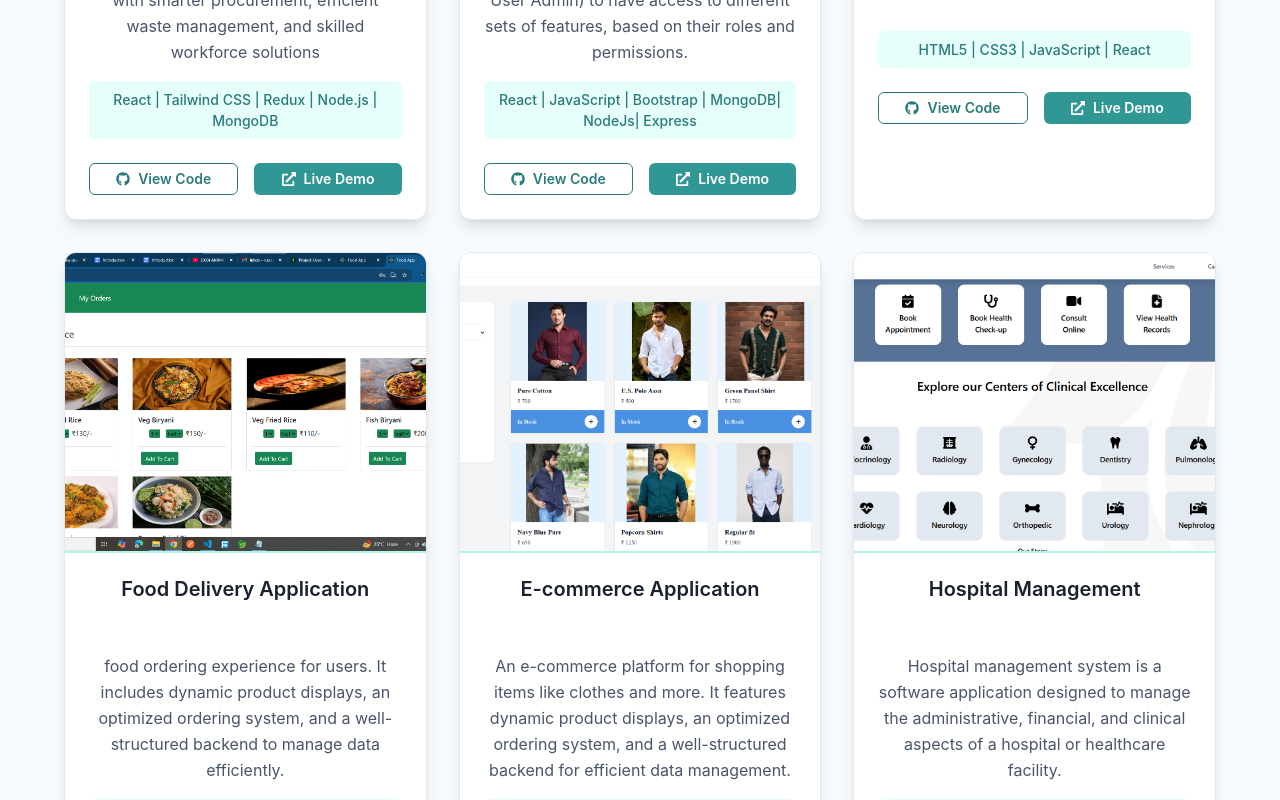
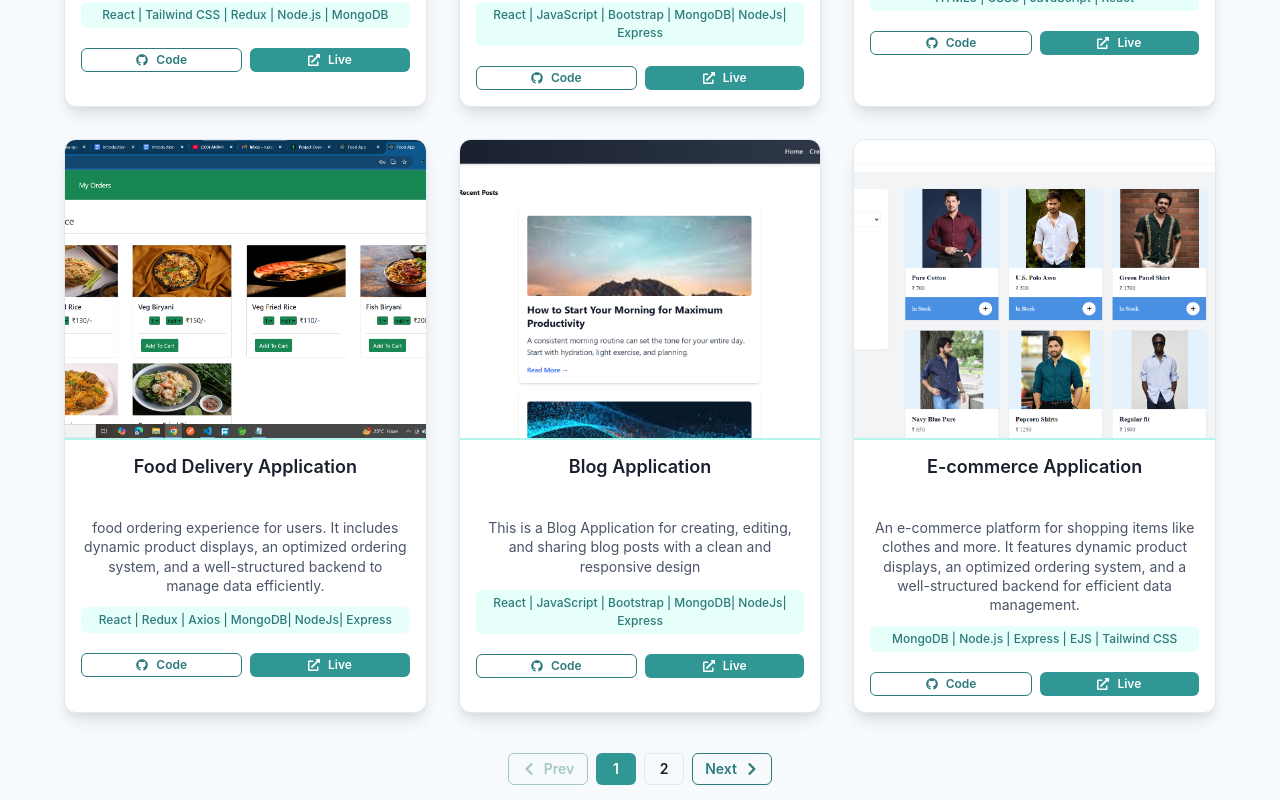
Before and after one commit to RupeshSahu969/RupeshSahu969.github.io, a React (Create React App) app: page / in a window 1280 px wide. Shown: the part 3920-4720 px from the top of the page. Built offline with nearby package versions, Linux system fonts and the light colour scheme.

Commit message:
add this new project

```diff
--- a/src/componants/Project.jsx
+++ b/src/componants/Project.jsx
@@ -10,8 +10,9 @@ import {
   Button,
   useBreakpointValue,
 } from "@chakra-ui/react";
+import { useState } from "react";
 import { FaExternalLinkAlt, FaGithub } from "react-icons/fa";
-
+import { FaChevronLeft, FaChevronRight } from "react-icons/fa";
 const projectImages = {
   smegrid: require("./Assets/smegridpro1.png"),
   dashboard: require("./Assets/tyre_management.png"),
@@ -27,6 +28,8 @@ const projectImages = {
   quiz: require("./Assets/quiz.png"),
   ecommarce_bacend:require("./Assets/ecommarce_bacend.png"),
   bloager:require("./Assets/blaog.png"),
+  myblog:require("./Assets/myblogaapplication.png"),
+  aidetection:require("./Assets/aidetection.png")
 };
 
 const Project = () => {
@@ -66,6 +69,14 @@ const Project = () => {
       code: "#",
       live: "#",
     },
+      {
+      title: "Blog Application",
+      image: projectImages.myblog,
+      description: "This is a Blog Application for creating, editing, and sharing blog posts with a clean and responsive design",
+      tech: "React | JavaScript | Bootstrap | MongoDB| NodeJs| Express",
+      code: "https://github.com/RupeshSahu969/Blog_Add",
+      live: "https://ornate-chimera-2df085.netlify.app/",
+    },
      {
   title: "E-commerce Application",
   image: projectImages.ecommarce_bacend,
@@ -83,15 +94,7 @@ const Project = () => {
       code: "https://github.com/RupeshSahu969/hospital_managements",
       live: "https://hospitalnewdatamananegments.netlify.app/",
     },
-    {
-  title: "Blogger",
-  image: projectImages.bloager,
-  description: "A full-featured blog management system allowing users to create, edit, delete, and comment on posts. Includes user authentication and dynamic content rendering using EJS.",
-  tech: "MongoDB | Node.js | Express | EJS | Bootstrap CSS",
-  code: "https://myblogger-application.onrender.com/",
-  live: "https://myblogger-application.onrender.com/",
-}
-,
+
     {
       title: "TATA 1mg Clone",
       image: projectImages.tata,
@@ -124,6 +127,15 @@ const Project = () => {
       code: "https://github.com/mdnasirdmt/fab-bag-clone-again",
       live: "https://fantastic-squirrel-8ca900.netlify.app/",
     },
+      {
+  title: "Application Social Media Blogger",
+  image: projectImages.bloager,
+  description: "A full-featured blog management system allowing users to create, edit, delete, and comment on posts. Includes user authentication and dynamic content rendering using EJS.",
+  tech: "MongoDB | Node.js | Express | EJS | Bootstrap CSS",
+  code: "https://myblogger-application.onrender.com/",
+  live: "https://myblogger-application.onrender.com/",
+}
+,
     {
       title: "POPAT Namkeen",
       image: projectImages.popart1,
@@ -148,7 +160,32 @@ const Project = () => {
       code: "https://github.com/RupeshSahu969/QuizzApp-javasccript",
       live: "https://lively-kleicha-dca27e.netlify.app/",
     },
+    {
+  title: "Thief Detection Alarm",
+  image: projectImages.aidetection,
+  description: "An AI-powered thief detection system that triggers an alarm when suspicious activity is detected using a webcam. Built with Next.js and integrated with real-time video processing for proactive security monitoring.",
+  tech: "Next.js",
+  code: "https://github.com/RupeshSahu969/Thief-Detection-Alarm",
+  live: "https://aidetectionapplication.netlify.app/"
+}
+,
   ];
+
+
+  const itemsPerPage = 6;
+  const [currentPage, setCurrentPage] = useState(1);
+  const totalPages = Math.ceil(projects.length / itemsPerPage);
+
+  // Get current page projects
+  const currentProjects = projects.slice(
+    (currentPage - 1) * itemsPerPage,
+    currentPage * itemsPerPage
+  );
+
+  const handlePageChange = (pageNumber) => {
+    setCurrentPage(pageNumber);
+    window.scrollTo({ top: 0, behavior: "smooth" }); // scroll to top on page change
+  };
 
   return (
     <Box id="projects" py={16} px={{ base: 4, md: 8, lg: 16 }} bg="gray.50">
@@ -174,7 +211,7 @@ const Project = () => {
       </Box>
 
       <SimpleGrid columns={columns} spacing={8} maxW="1400px" mx="auto">
-        {projects.map((project, index) => (
+        {currentProjects.map((project, index) => (
           <Box
             key={index}
             borderWidth="1px"
@@ -206,69 +243,105 @@ const Project = () => {
               />
             </Box>
 
-            <Stack p={6} spacing={4}>
+            <Stack p={4} spacing={3}>
               <Heading
                 as="h3"
-                fontSize="xl"
+                fontSize="lg"
                 fontWeight="semibold"
                 color="gray.800"
-                minH="60px"
+                minH="50px"
               >
                 {project.title}
               </Heading>
 
-              <Text
-                fontSize="md"
-                color="gray.600"
-                lineHeight="tall"
-                minH="80px"
-              >
+              <Text fontSize="sm" color="gray.600" lineHeight="short" minH="60px">
                 {project.description}
               </Text>
 
               <Text
-                fontSize="sm"
+                fontSize="xs"
                 color="teal.600"
                 fontWeight="medium"
                 bg="teal.50"
-                p={2}
+                p={1}
                 borderRadius="md"
               >
                 {project.tech}
               </Text>
 
-              <Flex gap={4} mt={2}>
+              <Flex gap={2} mt={2}>
                 <Button
                   as="a"
                   href={project.code}
                   target="_blank"
                   rel="noopener noreferrer"
-                  size="sm"
+                  size="xs"
                   colorScheme="teal"
                   variant="outline"
                   leftIcon={<FaGithub />}
                   flex="1"
                   _hover={{ bg: "teal.50" }}
                 >
-                  View Code
+                  Code
                 </Button>
                 <Button
                   as="a"
                   href={project.live}
                   target="_blank"
                   rel="noopener noreferrer"
-                  size="sm"
+                  size="xs"
                   colorScheme="teal"
                   leftIcon={<FaExternalLinkAlt />}
                   flex="1"
                 >
-                  Live Demo
+                  Live
                 </Button>
               </Flex>
             </Stack>
           </Box>
         ))}
       </SimpleGrid>
+
+      {/* Pagination Controls */}
+     <Flex mt={10} justify="center" gap={2} alignItems="center" flexWrap="wrap">
+  <Button
+    size="sm"
+    onClick={() => currentPage > 1 && handlePageChange(currentPage - 1)}
+    colorScheme="teal"
+    variant="outline"
+    leftIcon={<FaChevronLeft />}
+    isDisabled={currentPage === 1}
+    minW="80px"
+  >
+    Prev
+  </Button>
+
+  {[1, 2].map((page) => (
+    <Button
+      key={page}
+      size="sm"
+      onClick={() => handlePageChange(page)}
+      colorScheme={page === currentPage ? "teal" : "gray"}
+      variant={page === currentPage ? "solid" : "outline"}
+      _hover={{ bg: "teal.100" }}
+      minW="40px"
+    >
+      {page}
+    </Button>
+  ))}
+
+  <Button
+    size="sm"
+    onClick={() => currentPage < totalPages && handlePageChange(currentPage + 1)}
+    colorScheme="teal"
+    variant="outline"
+    rightIcon={<FaChevronRight />}
+    isDisabled={currentPage === totalPages}
+    minW="80px"
+  >
+    Next
+  </Button>
+</Flex>
     </Box>
   );
 };
```
Also changed, not shown: src/componants/Assets/aidetection.png (added), src/componants/Assets/myblogaapplication.png (added).
